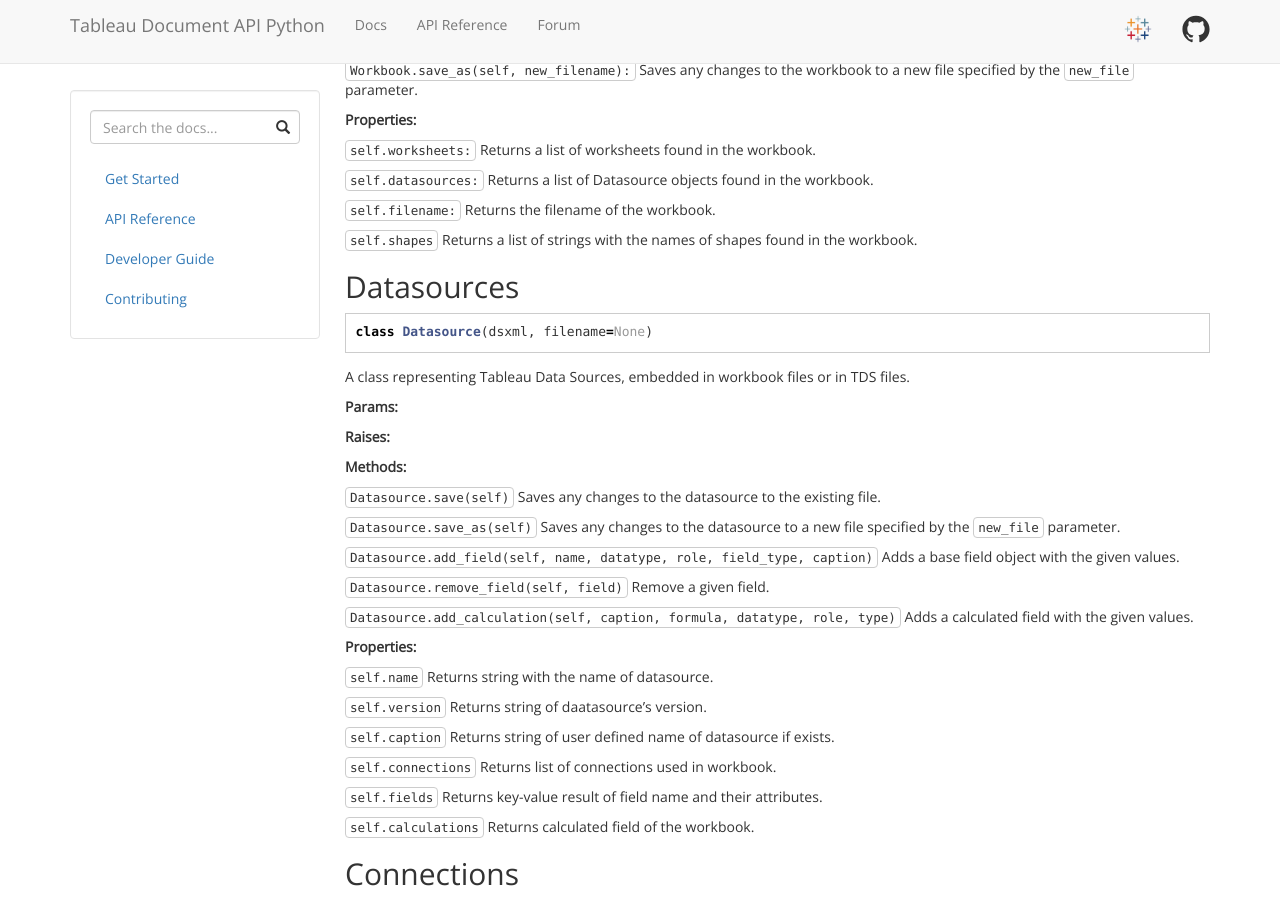
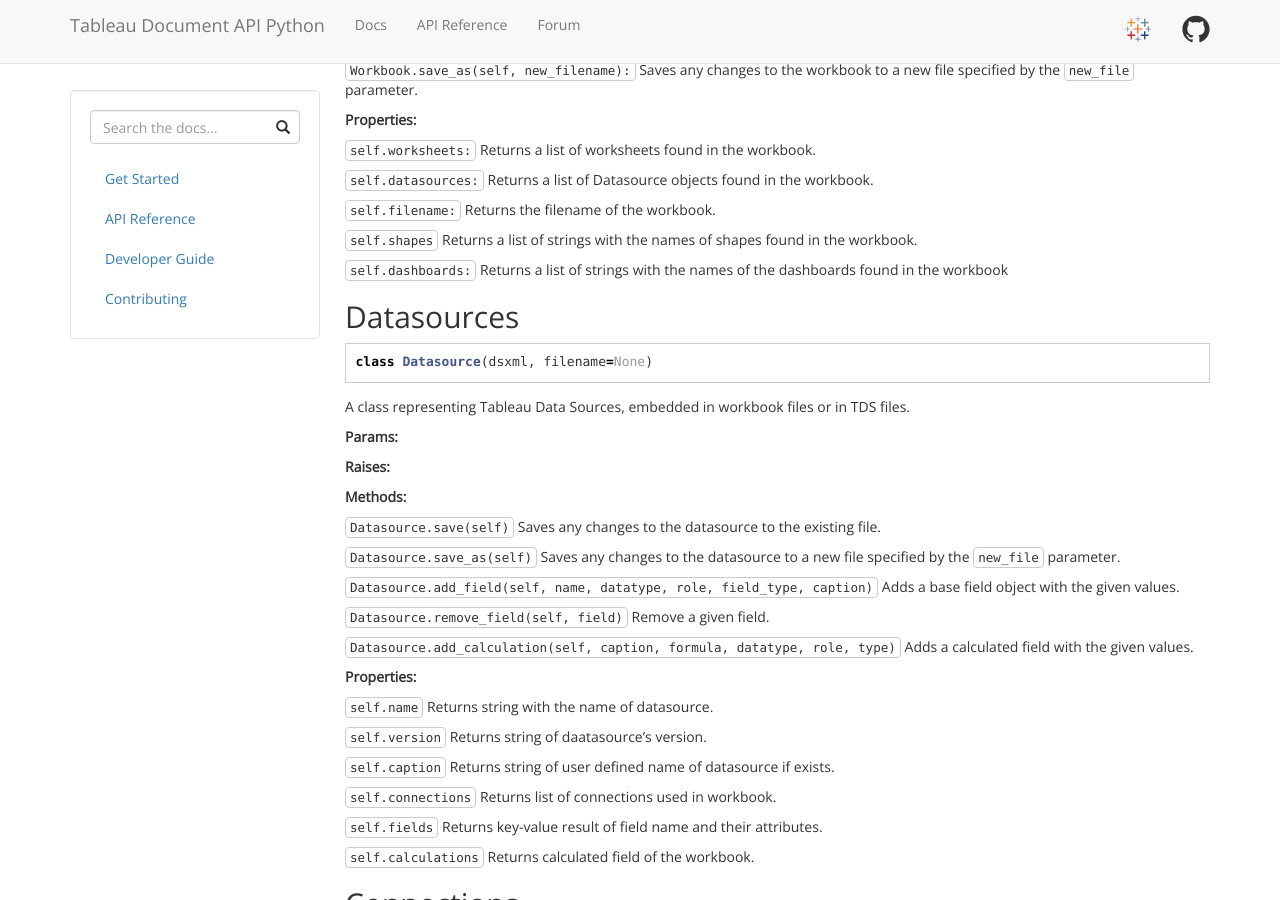
Before and after one commit to tableau/document-api-python, a Jekyll site: the page built from docs/docs/api-ref.md, in a window 1280 px wide and 900 px high, scrolled down 565 px. Built offline with Jekyll 4.4.1, drawn with Linux system fonts in a browser that asks for light colours; nearby versions of some CDN libraries.

Commit message:
Documented the dashboard method

````diff
--- a/docs/docs/api-ref.md
+++ b/docs/docs/api-ref.md
@@ -39,6 +39,8 @@
 `self.filename:` Returns the filename of the workbook.
 
 `self.shapes` Returns a list of strings with the names of shapes found in the workbook.
+
+`self.dashboards:` Returns a list of strings with the names of the dashboards found in the workbook
 
 ## Datasources
 ```python
````
